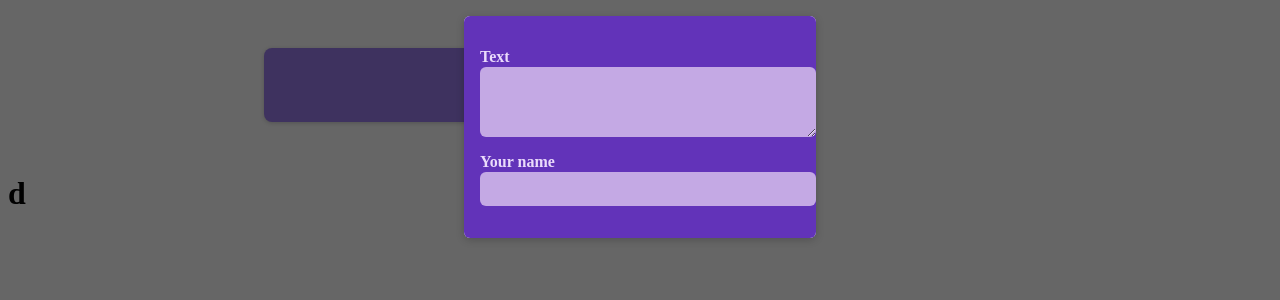
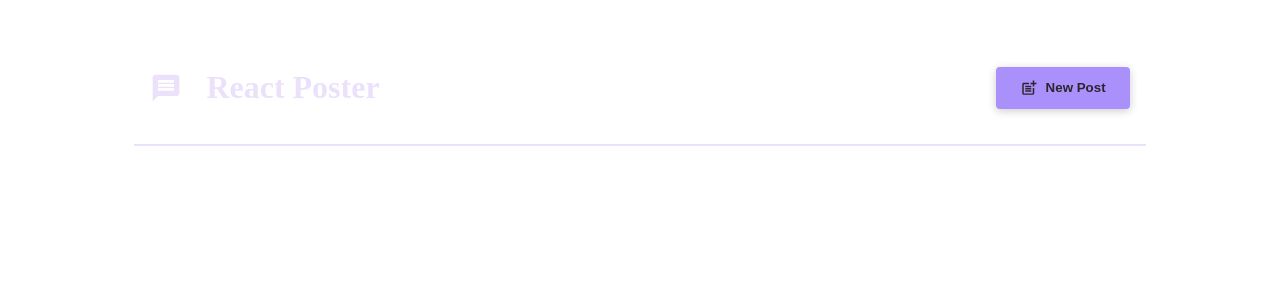
Before and after one commit to Sajjad650/crashcourse, a React (Create React App) app: page / in a window 1280 px wide. Shown: the top 300 px of the page. Built offline with nearby package versions, Linux system fonts and the light colour scheme.

Commit message:
push code

```diff
--- a/package.json
+++ b/package.json
@@ -8,6 +8,8 @@
     "@testing-library/user-event": "^13.5.0",
     "react": "^18.3.1",
     "react-dom": "^18.3.1",
+    "react-icons": "^5.2.1",
+    "react-router-dom": "^6.23.1",
     "react-scripts": "5.0.1",
     "web-vitals": "^2.1.4"
   },
--- a/public/index.html
+++ b/public/index.html
@@ -27,6 +27,7 @@
     <title>React App</title>
   </head>
   <body>
+    <div id="modal-root"></div>
     <noscript>You need to enable JavaScript to run this app.</noscript>
     <div id="root"></div>
     <!--
--- a/src/App.js
+++ b/src/App.js
@@ -1,11 +1,31 @@
+// App.js
 
-import PostsList from './components/PostsList';
+import React, { useState } from "react";
+import MainHeader from "./components/MainHeader";
+import PostsList from "./components/PostsList";
 
 function App() {
+  const [modalIsVisible, setModalIsVisible] = useState(false); // Set initial state to false
+
+  function hideModalHandler() {
+    setModalIsVisible(false);
+  }
+
+  function showModalHandler() {
+    setModalIsVisible(true);
+  }
+
   return (
     <>
-    <PostsList></PostsList>
-    <h1>d</h1>
+      <MainHeader onCreatePost={showModalHandler} /> {/* Correct prop name */}
+      {modalIsVisible && ( // Only render PostsList when modal is visible
+        <main>
+          <PostsList
+            isPosting={modalIsVisible}
+            onStopPosting={hideModalHandler}
+          />
+        </main>
+      )}
     </>
   );
 }
--- /dev/null
+++ b/src/components/MainHeader.js
@@ -0,0 +1,20 @@
+import React from "react";
+import { MdPostAdd, MdMessage } from "react-icons/md";
+import classes from "./MainHeader.module.css";
+
+export default function MainHeader({ onCreatePost }) {
+  return (
+    <header className={classes.header}>
+      <h1 className={classes.logo}>
+        <MdMessage />
+        React Poster
+      </h1>
+      <p>
+        <button className={classes.button} onClick={onCreatePost}>
+          <MdPostAdd size={18} />
+          New Post
+        </button>
+      </p>
+    </header>
+  );
+}
--- /dev/null
+++ b/src/components/MainHeader.module.css
@@ -0,0 +1,36 @@
+.header {
+  /* padding: 2rem 10%; */
+  margin: 2rem 10%;
+  padding: 1rem;
+  text-align: center;
+  display: flex;
+  justify-content: space-between;
+  align-items: center;
+  border-bottom: 2px solid #ece1fa;
+}
+
+.logo {
+  font-size: 2rem;
+  display: flex;
+  gap: 1.5rem;
+  align-items: center;
+  color: #ece1fa;
+}
+
+.button {
+  display: inline-flex;
+  align-items: center;
+  gap: 0.5rem;
+  padding: 0.75rem 1.5rem;
+  background-color: #a990fb;
+  color: #2a2630;
+  border: none;
+  border-radius: 4px;
+  box-shadow: 0 2px 8px rgba(0, 0, 0, 0.2);
+  cursor: pointer;
+  font-weight: bold;
+}
+
+.button:hover {
+  background-color: #8c6cf7;
+}
--- a/src/components/PostsList.js
+++ b/src/components/PostsList.js
@@ -1,42 +1,52 @@
-import React from 'react'
-import Post from './Post'
+import React, { useState } from "react";
+import Post from "./Post";
 import classes from "./PostsList.module.css";
-import NewPost from './NewPost';
-import { useState } from 'react';
-import Modal from './Modal';
-export default function PostsList() {
+import NewPost from "./NewPost";
+import Modal from "./Modal";
 
-    const [modalIsVisible, setModalIsVisible]= useState(true);
-    const[enteredBody, setEnteredBody]=useState('');
-    const[enteredAuthor, setEnteredAuthor]=useState('');
+export default function PostsList({ isPosting, onStopPosting }) {
+  const [posts, setPosts] = useState([]); // State to hold posts
+  const [enteredBody, setEnteredBody] = useState("");
+  const [enteredAuthor, setEnteredAuthor] = useState("");
 
-function hideModalHandler(){
-    setModalIsVisible(false);
-
-}
-
-    function bodyChangeHandler(event){
+  function bodyChangeHandler(event) {
     setEnteredBody(event.target.value);
   }
 
-    function authorChangeHandler(event){
+  function authorChangeHandler(event) {
     setEnteredAuthor(event.target.value);
   }
 
-            let modalContent;
-            if (modalIsVisible){
-                modalContent=(<Modal onClose={hideModalHandler}>
-                    <NewPost onBodyChange={bodyChangeHandler}   onAuthorChange={authorChangeHandler}/></Modal>)
+  function handleSubmit(event) {
+    event.preventDefault();
+    const newPost = {
+      id: Date.now(),
+      author: enteredAuthor,
+      body: enteredBody,
+    };
+    setPosts((prevPosts) => [...prevPosts, newPost]); // Add new post to posts array
+    setEnteredAuthor(""); // Clear input fields after submission
+    setEnteredBody("");
+    onStopPosting(); // Close modal after submission
   }
+
   return (
     <>
-   {modalContent}
+      {isPosting && (
+        <Modal onClose={onStopPosting}>
+          <NewPost
+            onBodyChange={bodyChangeHandler}
+            onAuthorChange={authorChangeHandler}
+            onSubmit={handleSubmit}
+          />
+        </Modal>
+      )}
 
       <ul className={classes.posts}>
-        <Post author={enteredAuthor} body={enteredBody}/>
-    <Post author="melium" body="awsome code"/>
+        {posts.map((post) => (
+          <Post key={post.id} author={post.author} body={post.body} />
+        ))}
       </ul>
-
     </>
-  )
+  );
 }
```
Also changed, not shown: src/components/Modal.js (+8 -8 lines), src/components/NewPost.js (+8 -6 lines), 1 other file (tests, documents, lock files or other folders). Lines whose indentation alone changed are shown as unchanged.
